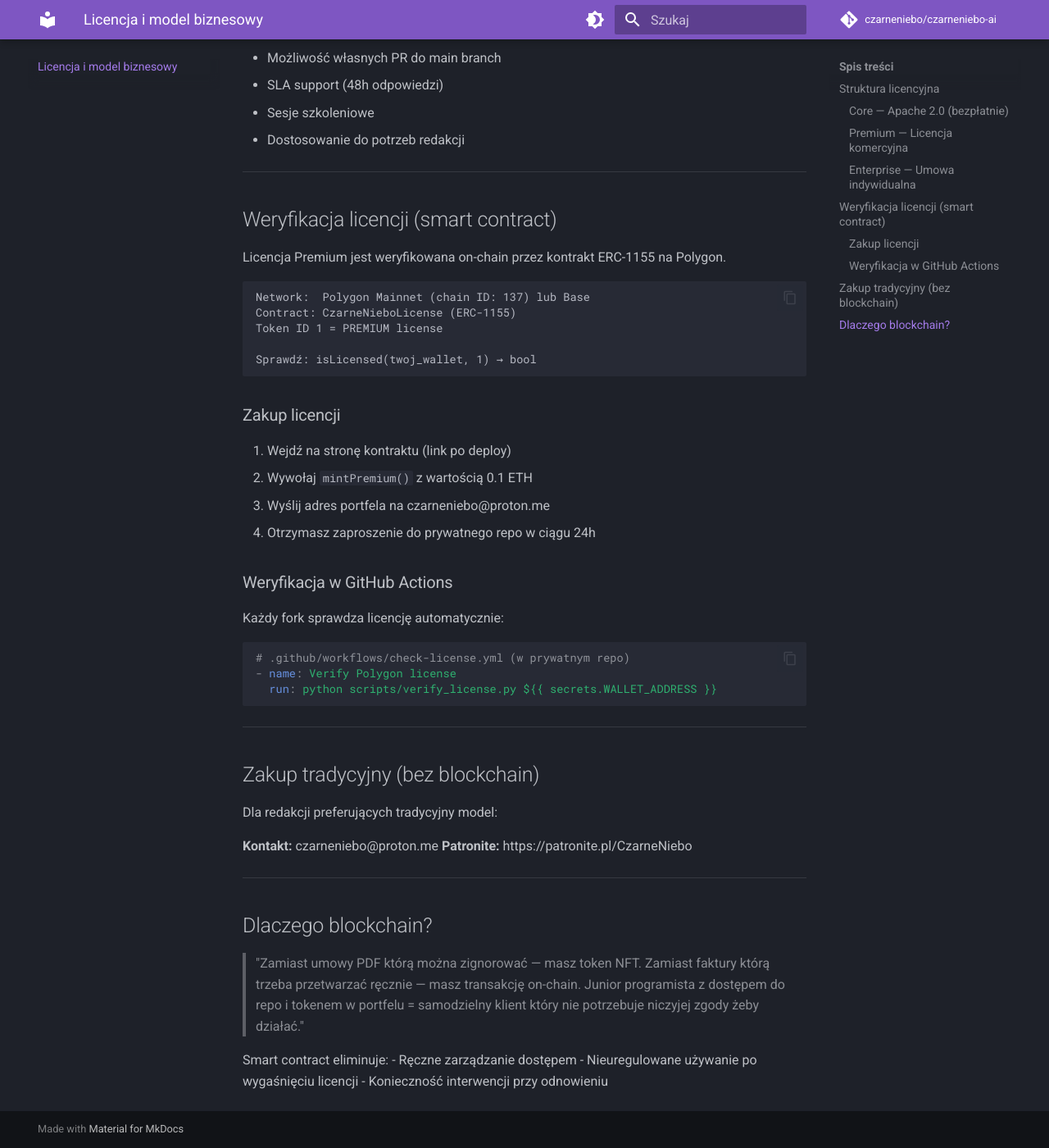
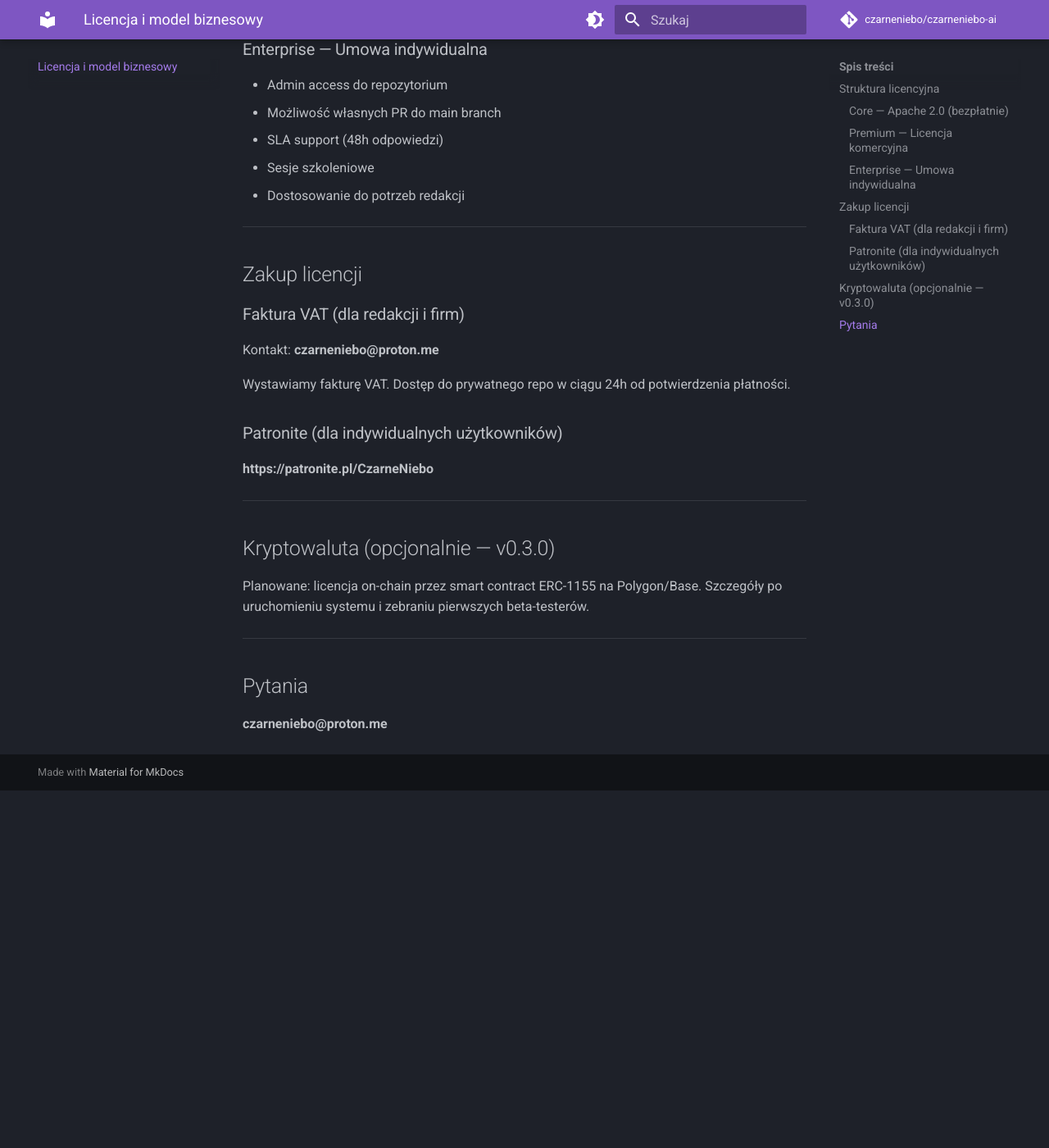
Before and after one commit to lehorhe/czarneniebo-ai, an MkDocs documentation site: the page built from docs/licencja.md, in a window 1280 px wide and 1400 px high, scrolled down 735 px. Shown: the whole window at 82% size. Built offline with MkDocs 1.6.1 and Material for MkDocs 9.7.7, drawn with Linux system fonts in a browser that asks for light colours; comment, search, counter and statistics services are not loaded; after the commit the page ends 1699 px from its top, so only the background shows below that; some of the changed text lies outside the part shown.

Commit message:
docs: update pricing model and README
- PREMIUM price: ~500 PLN netto/rok (placeholder before beta tests)
- Remove ETH-only pricing; crypto deferred to v0.3.0
- Traditional invoice (faktura VAT) as primary payment method
- README: full rewrite with project overview, module table, license tiers
- docs/licencja.md: simplified, PLN pricing, Patronite link

Co-Authored-By: Claude Sonnet 4.6 <noreply@anthropic.com>

````diff
--- a/docs/licencja.md
+++ b/docs/licencja.md
@@ -25,7 +24,10 @@ Obejmuje:
 - `restauracja_mediow.py` — restauracja archiwalii
 - Bug fixes z głównej gałęzi (pull access)
 
-**Cena:** 0.1 ETH/rok (Polygon/Base) lub faktura tradycyjna.
+**Cena:** ~500 PLN netto/rok (~615 PLN brutto z VAT)
+
+> Cena jest orientacyjna (placeholder przed beta-testami).
+> Finalna cena zostanie ustalona po rozmowach z pierwszymi użytkownikami.
 
 ### Enterprise — Umowa indywidualna
 
@@ -37,54 +39,27 @@ Obejmuje:
 
 ---
 
-## Weryfikacja licencji (smart contract)
+## Zakup licencji
 
-Licencja Premium jest weryfikowana on-chain przez kontrakt ERC-1155 na Polygon.
+### Faktura VAT (dla redakcji i firm)
 
-```
-Network:  Polygon Mainnet (chain ID: 137) lub Base
-Contract: CzarneNieboLicense (ERC-1155)
-Token ID 1 = PREMIUM license
+Kontakt: **czarneniebo@proton.me**
 
-Sprawdź: isLicensed(twoj_wallet, 1) → bool
-```
+Wystawiamy fakturę VAT. Dostęp do prywatnego repo w ciągu 24h od potwierdzenia płatności.
 
-### Zakup licencji
+### Patronite (dla indywidualnych użytkowników)
 
-1. Wejdź na stronę kontraktu (link po deploy)
-2. Wywołaj `mintPremium()` z wartością 0.1 ETH
-3. Wyślij adres portfela na czarneniebo@proton.me
-4. Otrzymasz zaproszenie do prywatnego repo w ciągu 24h
-
-### Weryfikacja w GitHub Actions
-
-Każdy fork sprawdza licencję automatycznie:
-
-```yaml
-# .github/workflows/check-license.yml (w prywatnym repo)
-- name: Verify Polygon license
-  run: python scripts/verify_license.py ${{ secrets.WALLET_ADDRESS }}
-```
+**https://patronite.pl/CzarneNiebo**
 
 ---
 
-## Zakup tradycyjny (bez blockchain)
+## Kryptowaluta (opcjonalnie — v0.3.0)
 
-Dla redakcji preferujących tradycyjny model:
-
-**Kontakt:** czarneniebo@proton.me
-**Patronite:** https://patronite.pl/CzarneNiebo
+Planowane: licencja on-chain przez smart contract ERC-1155 na Polygon/Base.
+Szczegóły po uruchomieniu systemu i zebraniu pierwszych beta-testerów.
 
 ---
 
-## Dlaczego blockchain?
+## Pytania
 
-> "Zamiast umowy PDF którą można zignorować — masz token NFT.
-> Zamiast faktury którą trzeba przetwarzać ręcznie — masz transakcję on-chain.
-> Junior programista z dostępem do repo i tokenem w portfelu
-> = samodzielny klient który nie potrzebuje niczyjej zgody żeby działać."
-
-Smart contract eliminuje:
-- Ręczne zarządzanie dostępem
-- Nieuregulowane używanie po wygaśnięciu licencji
-- Konieczność interwencji przy odnowieniu
+**czarneniebo@proton.me**
````
Also changed, not shown: other parts of docs/licencja.md (+0 -1 lines), README.md (+79 -56 lines).
